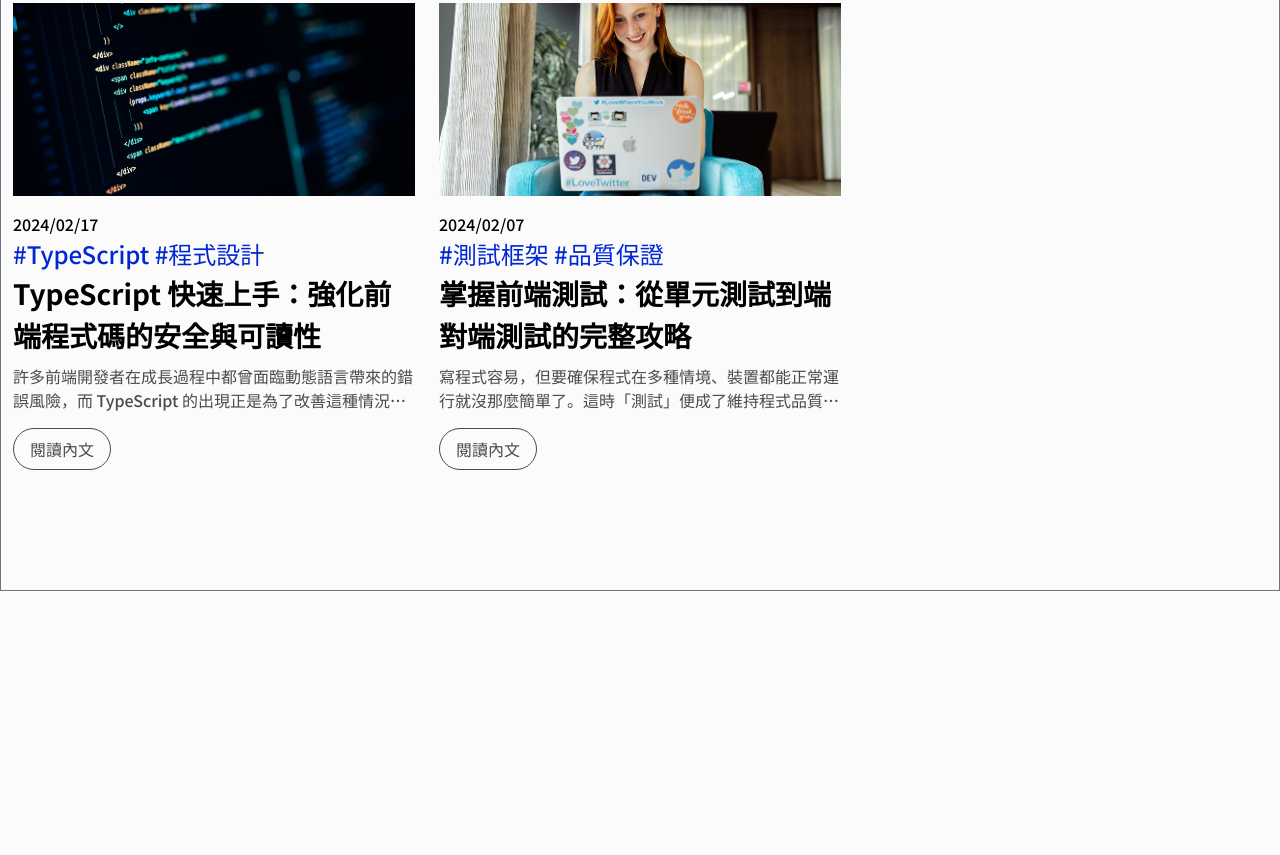
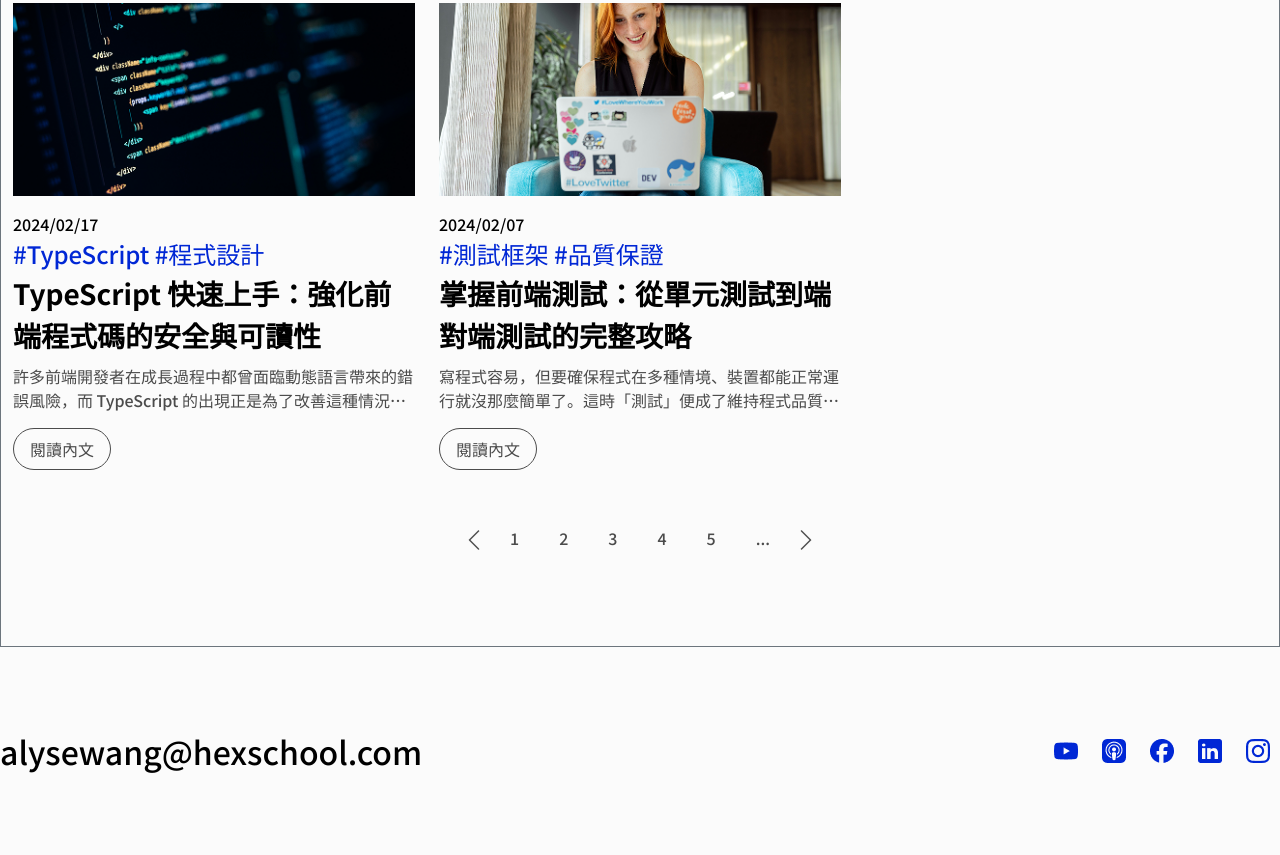
Before and after one commit to JimmysJob/2025FinalDesign, a website built with Vite: page pages/blog.html in a window 1280 px wide. Shown: the part 2754-3609 px from the top of the page. Before the commit the page ends 3345 px from the top, so only its background shows below. Built offline with nearby package versions, Linux system fonts and the light colour scheme; a web font is replaced by a local one.

Commit message:
blog頁面完成 2025/06/07

```diff
--- a/assets/scss/base/_base.scss
+++ b/assets/scss/base/_base.scss
@@ -96,6 +96,10 @@ img {
 
 .direction-r-reverse {
   flex-direction: row-reverse;
+}
+
+.gap-1 {
+  gap: 4px;
 }
 
 .gap-2 {
--- a/assets/scss/pages/_blog.scss
+++ b/assets/scss/pages/_blog.scss
@@ -16,6 +16,9 @@
     padding: 8px 16px;
     border: 1px solid #000;
     border-radius: 40px;
+    @include max-lg {
+      margin-bottom: 16px;
+    }
   }
   @include max-lg {
     flex-direction: column;
@@ -80,4 +83,15 @@
       width: 100%;
     }
   }
+  &-nav {
+    :hover {
+      color: $primary-color;
+    }
+  }
 }
+
+.connect-md-none {
+  @include max-md {
+    display: none;
+  }
+}
--- a/pages/blog.html
+++ b/pages/blog.html
@@ -268,11 +268,30 @@
             </li>
           </ul>
           <div>
-            <ul>
-              <li></li>
+            <ul class="d-flex justify-center align-center gap-2">
+              <li><a href="#"><img src="/assets/images/Final/desktop/blog/chevron-left 1.png" alt="arrow"></a></li>
+              <li class="blog-nav"><a href="#" class="fw-500 p-4 text-4b">1</a></li>
+              <li class="blog-nav"><a href="#" class="fw-500 p-4 text-4b">2</a></li>
+              <li class="blog-nav"><a href="#" class="fw-500 p-4 text-4b">3</a></li>
+              <li class="blog-nav"><a href="#" class="fw-500 p-4 text-4b">4</a></li>
+              <li class="blog-nav"><a href="#" class="fw-500 p-4 text-4b">5</a></li>
+              <li class="blog-nav"><a href="#" class="fw-500 p-4 text-4b">...</a></li>
+              <li><a href="#"><img src="/assets/images/Final/desktop/blog/chevron-right 1.png" alt="arrow"></a></li>
             </ul>
           </div>
         </div>
+      </div>
+    </div>
+    <div class="container py-20 connect-md-none">
+      <div class="blog-connect d-flex justify-space-between align-center">
+        <h3 class="fw-500 fs-7">alysewang@hexschool.com</h3>
+        <ul class="d-flex gap-1">
+          <li><a href="#"><img src="/assets/images/Final/desktop/index/onlyIcon.png" alt=""></a></li>
+          <li><a href="#"><img src="/assets/images/Final/desktop/index/onlyIcon-1.png" alt=""></a></li>
+          <li><a href="#"><img src="/assets/images/Final/desktop/index/onlyIcon-2.png" alt=""></a></li>
+          <li><a href="#"><img src="/assets/images/Final/desktop/index/icons8-linkedin.png" alt=""></a></li>
+          <li><a href="#"><img src="/assets/images/Final/desktop/index/onlyIcon-3.png" alt=""></a></li>
+        </ul>
       </div>
     </div>
     <%- include('./layout/footer'); -%>
```
Also changed, not shown: assets/images/Final/desktop/blog/chevron-left 1.png (added), assets/images/Final/desktop/blog/chevron-right 1.png (added).
